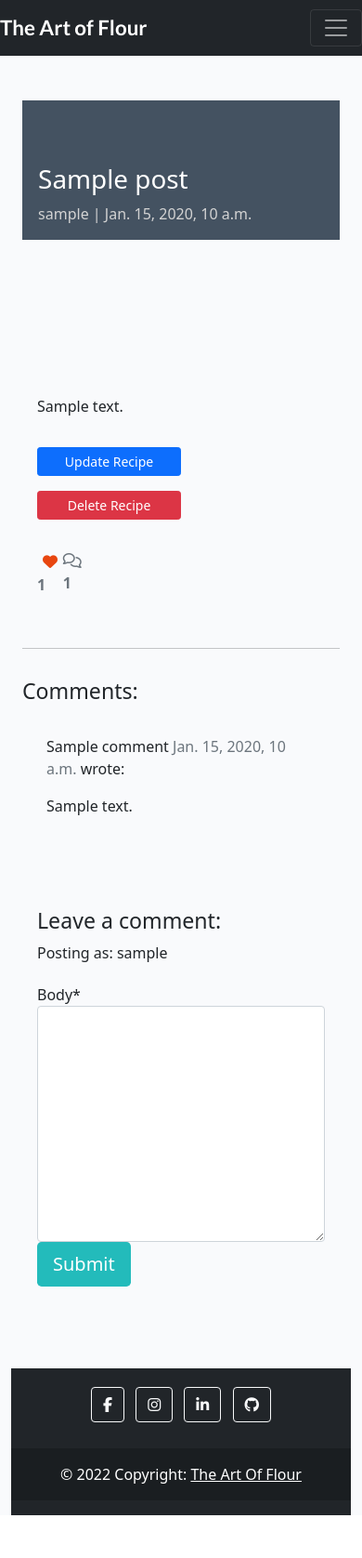
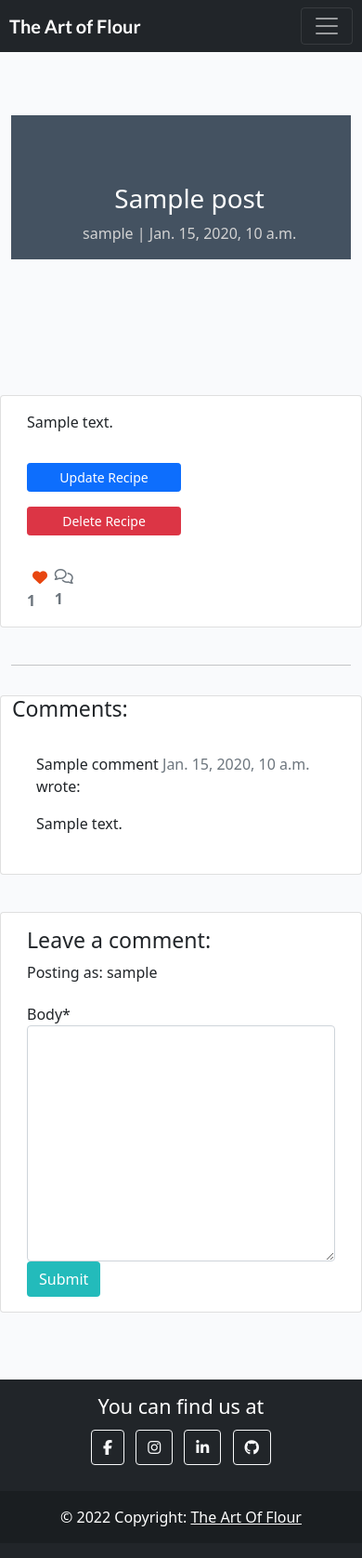
Before and after one commit to nicolascagna96/the-art-of-flour, a Django app: a page that uses templates/base.html in a window 390 px wide. Shown: the whole page at 93% size. Before the commit the page ends 1630 px from the top, so only its background shows below. Run offline with Django 3.2, Linux system fonts and the light colour scheme; a user stored in the database is signed in; tables that the repository leaves empty hold one stand-in row (values such as "Sample post"); some libraries are stand-ins or nearby versions.

Commit message:
adding the media queries and fixing the bug in the navbar

```diff
--- a/static/css/style.css
+++ b/static/css/style.css
@@ -98,7 +98,7 @@ body {
     color: lightgray;
 }
 
-.btn-signup {
+form .btn-signup {
     background-color: #23BBBB;
     color: #fff;
 }
@@ -132,3 +132,61 @@ body {
     background: transparent;
     border: none;
 }
+
+@media (max-width: 576px) {
+    .navbar {
+      background-color: lightgray;
+      padding: 10px;
+    }
+
+    .navbar-brand {
+      font-size: 20px;
+    }
+
+    .navbar-nav {
+      flex-direction: column;
+      align-items: center;
+    }
+
+    .nav-item {
+      margin-bottom: 10px;
+    }
+  }
+
+  @media (max-width: 575px) {
+    .masthead-text {
+      text-align: center;
+    }
+    .masthead-image {
+      display: none;
+    }
+  }
+
+  @media (min-width: 576px) and (max-width: 767px) {
+    .masthead-text {
+      text-align: center;
+    }
+    .masthead-image {
+      display: none;
+    }
+  }
+
+  @media (min-width: 768px) and (max-width: 991px) {
+    .masthead-text {
+      text-align: left;
+    }
+    .masthead-image {
+      display: none;
+    }
+  }
+
+  @media (min-width: 992px) {
+    .masthead-text {
+      text-align: left;
+    }
+    .masthead-image {
+      display: block;
+      float: right;
+      width: 40%;
+    }
+  }
--- a/templates/base.html
+++ b/templates/base.html
@@ -11,10 +11,11 @@
   <link href="https://fonts.googleapis.com/css2?family=Lato:wght@300;700&display=swap" rel="stylesheet">
   <link rel="stylesheet" href="https://cdnjs.cloudflare.com/ajax/libs/font-awesome/5.15.3/css/all.min.css">
   <meta name="viewport" content="width=device-width, initial-scale=1" />
-  <link href="https://cdn.jsdelivr.net/npm/bootstrap@5.0.1/dist/css/bootstrap.min.css" rel="stylesheet"
-        integrity="sha384-+0n0xVW2eSR5OomGNYDnhzAbDsOXxcvSN1TPprVMTNDbiYZCxYbOOl7+AMvyTG2x" crossorigin="anonymous">
-  <script src="https://cdn.jsdelivr.net/npm/bootstrap@5.0.1/dist/js/bootstrap.bundle.min.js"
-        integrity="sha384-gtEjrD/SeCtmISkJkNUaaKMoLD0//ElJ19smozuHV6z3Iehds+3Ulb9Bn9Plx0x4" crossorigin="anonymous">
+  <script src="https://cdn.jsdelivr.net/npm/jquery@3.5.1/dist/jquery.slim.min.js"
+    integrity="sha384-DfXdz2htPH0lsSSs5nCTpuj/zy4C+OGpamoFVy38MVBnE+IbbVYUew+OrCXaRkfj" crossorigin="anonymous">
+  </script>
+  <script src="https://cdn.jsdelivr.net/npm/bootstrap@4.6.2/dist/js/bootstrap.bundle.min.js"
+    integrity="sha384-Fy6S3B9q64WdZWQUiU+q4/2Lc9npb8tCaSX9FK7E8HnRr0Jz8D6OP9dO5Vg3Q9ct" crossorigin="anonymous">
   </script>
   <link rel="stylesheet" href="{% static 'css/style.css' %}">
 
@@ -24,7 +25,7 @@
   <div class="container-fluid">
     <nav class="navbar navbar-expand-lg navbar-dark bg-dark fixed-top">
       <a class="navbar-brand" href="{% url 'home' %}">The Art of Flour</a>
-    <button class="navbar-toggler" type="button" data-toggle="collapse" data-bs-target="#navbarText"
+      <button class="navbar-toggler" type="button" data-toggle="collapse" data-target="#navbarText"
         aria-controls="navbarText" aria-expanded="false" aria-label="Toggle navigation">
         <span class="navbar-toggler-icon"></span>
       </button>
@@ -57,6 +58,7 @@
         </ul>
       </div>
     </nav>
+  </div>
 
 
   <hr />
@@ -87,25 +89,22 @@
   <footer class="footer bg-dark text-center mt-auto py-3 text-white">
     <div class="row">
       <section class="mb-4">
+        <h4>You can find us at</h4>
         <!-- Facebook -->
-          <a class="btn btn-outline-light btn-floating m-1" href="https://www.facebook.com/" role="button" target="_blank"
-            ><i class="fab fa-facebook-f"></i
-          ></a>
+        <a class="btn btn-outline-light btn-floating m-1" href="https://www.facebook.com/" role="button"
+          target="_blank"><i class="fab fa-facebook-f"></i></a>
 
         <!-- Instagram -->
-          <a class="btn btn-outline-light btn-floating m-1" href="https://www.instagram.com/" role="button" target="_blank"
-            ><i class="fab fa-instagram"></i
-          ></a>
+        <a class="btn btn-outline-light btn-floating m-1" href="https://www.instagram.com/" role="button"
+          target="_blank"><i class="fab fa-instagram"></i></a>
 
         <!-- Linkedin -->
-          <a class="btn btn-outline-light btn-floating m-1" href="https://www.linkedin.com/" role="button" target="_blank"
-            ><i class="fab fa-linkedin-in"></i
-          ></a>
+        <a class="btn btn-outline-light btn-floating m-1" href="https://www.linkedin.com/" role="button"
+          target="_blank"><i class="fab fa-linkedin-in"></i></a>
 
         <!-- Github -->
-          <a class="btn btn-outline-light btn-floating m-1" href="https://github.com/nicolascagna96" role="button" target="_blank"
-            ><i class="fab fa-github"></i
-          ></a>
+        <a class="btn btn-outline-light btn-floating m-1" href="https://github.com/nicolascagna96" role="button"
+          target="_blank"><i class="fab fa-github"></i></a>
       </section>
     </div>
 
@@ -119,6 +118,11 @@
 
   <!-- font awesome script -->
   <script src="https://kit.fontawesome.com/c7dbda0798.js" crossorigin="anonymous"></script>
+  <script src="https://cdn.jsdelivr.net/npm/jquery@3.5.1/dist/jquery.slim.min.js"
+    integrity="sha384-DfXdz2htPH0lsSSs5nCTpuj/zy4C+OGpamoFVy38MVBnE+IbbVYUew+OrCXaRkfj" crossorigin="anonymous">
+  </script>
+  <link href="https://cdn.jsdelivr.net/npm/bootstrap@5.1.3/dist/css/bootstrap.min.css" rel="stylesheet"
+    integrity="sha384-1BmE4kWBq78iYhFldvKuhfTAU6auU8tT94WrHftjDbrCEXSU1oBoqyl2QvZ6jIW3" crossorigin="anonymous">
 
   <script>
     setTimeout(function () {
--- a/templates/post_detail.html
+++ b/templates/post_detail.html
@@ -1,4 +1,5 @@
-{% extends 'base.html' %} {% block content %}
+{% extends 'base.html' %}
+{% block content %}
 {% load crispy_forms_tags %}
 
 <div class="masthead">
@@ -124,12 +125,10 @@
                 <form method="post" style="margin-top: 1.3em;">
                     {{ comment_form | crispy }}
                     {% csrf_token %}
-                    <button type="submit" class="btn btn-signup btn-lg">Submit</button>
+                    <button type="submit" class="btn btn-signup">Submit</button>
                 </form>
                 {% endif %}
                 {% endif %}
-
-
             </div>
         </div>
     </div>
--- a/theartofflour/settings.py
+++ b/theartofflour/settings.py
@@ -33,8 +33,8 @@ SECRET_KEY = os.environ.get('SECRET_KEY')
 DEBUG = True
 
 X_FRAME_OPTIONS = 'SAMEORIGIN'
+
 EMAIL_BACKEND = 'django.core.mail.backends.console.EmailBackend'
-ACCOUNT_EMAIL_VERIFICATION = "none"
 
 ALLOWED_HOSTS = ["the-art-of-flour.herokuapp.com", "localhost"]
 
```
Lines whose indentation alone changed are shown as unchanged.
